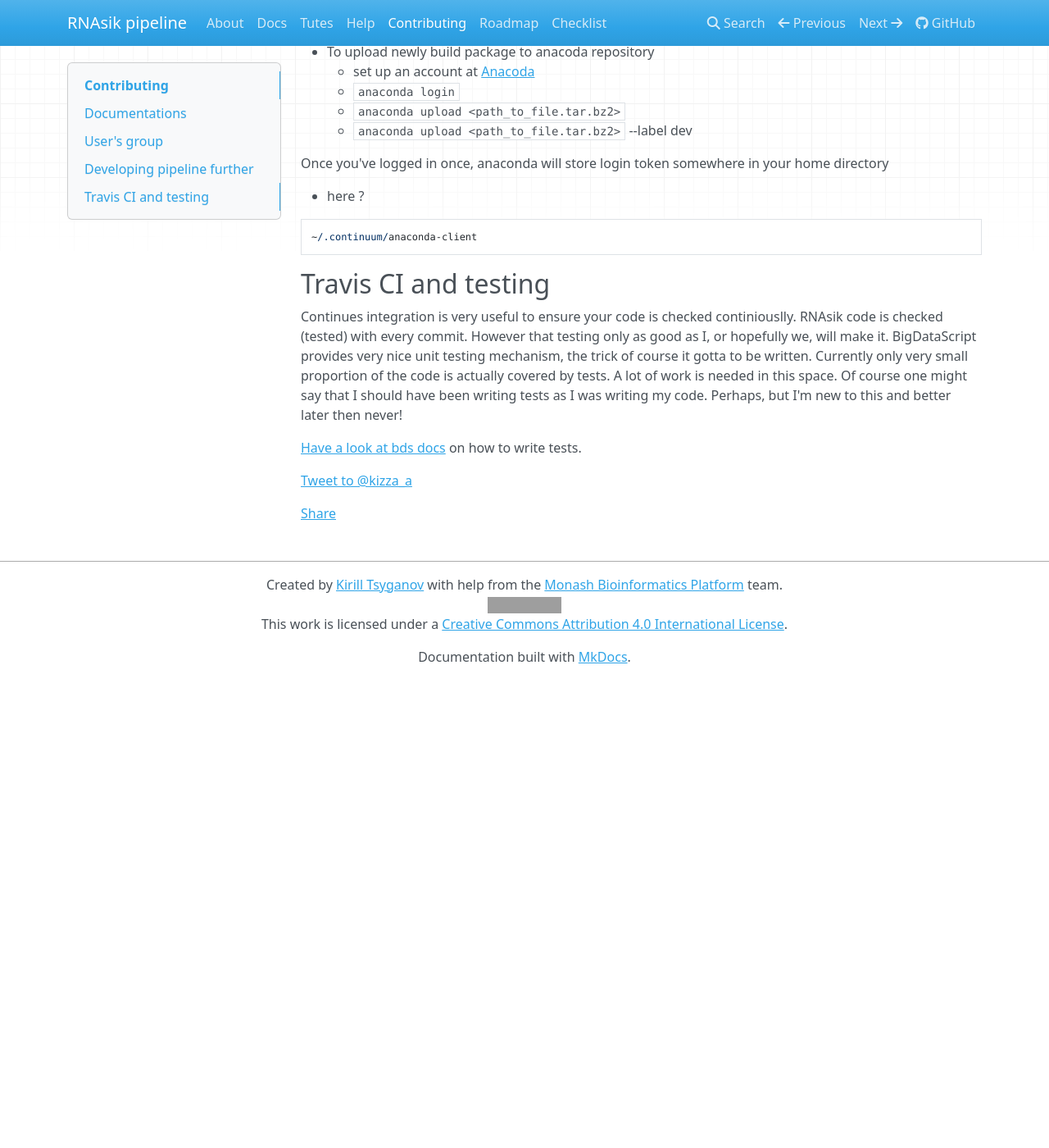
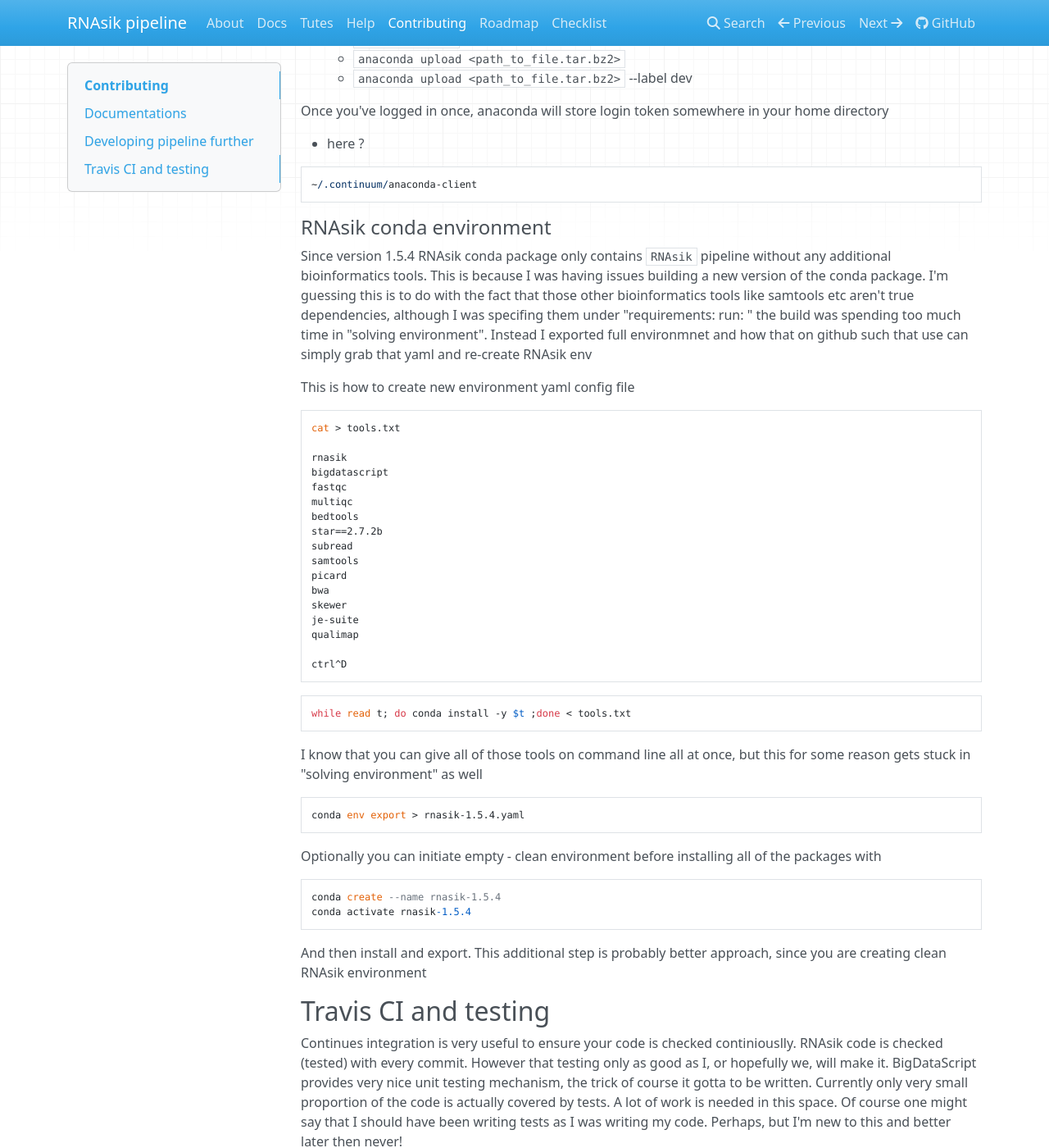
Before and after one commit to MonashBioinformaticsPlatform/RNAsik-pipe, an MkDocs documentation site: the page built from docs/contrib.md, in a window 1280 px wide and 1400 px high, scrolled down 2450 px. Shown: the whole window at 82% size. Built offline with MkDocs 1.6.1, drawn with Linux system fonts in a browser that asks for light colours; nearby versions of some CDN libraries; comment, search, counter and statistics services are not loaded; before the commit the page ends 3279 px from its top, so only the background shows below that; some of the changed text lies outside the part shown; grey boxes are pictures that could not be loaded.

Commit message:
updated docs with installation instructions and contributions also in this commit updated version of the quick_install.bash script

````diff
--- a/docs/contrib.md
+++ b/docs/contrib.md
@@ -46,10 +46,6 @@ mkdocs server
 
 This will give you live updates to you copy of the docs, default URL should be [localhost:8000](localhost:8000), but it will tell you that once you've started the server. Then simply use your favourite text editor to edit markdown documents. Commit your changes, don't be afraid to be verbose, say what you've added/changed/removed in your commit message. And send me PR.
 
-## User's group
-
-[Just jump in and do it!](https://groups.google.com/forum/#!forum/rnasik)
-
 ## Developing pipeline further
 
 I need to write a more comprehensive developer guide at sometime soon. Any contributions are again extremely welcomed and again as I've mentioned in the [documentations](#documentations) section above, any contributions need to come through pull request (PR).
@@ -63,13 +59,15 @@ arguments hidden from main help menu, but if you take a pick at this file you'll
 
 #### Building conda package
 
-First of all you need to set up your conda environment. If you don't have `conda` installed get it first.
+First of all you need to install (mini)conda.
 
 - download [miniconda](https://conda.io/miniconda.html) `.sh` installer
 - run it and follow the prompts
 
-```
-bash Miniconda3-latest-Linux-x86_64.sh
+I run it like this
+
+```BASH
+bash Miniconda3-latest-Linux-x86_64.sh -b -p ~/.miniconda
 ```
 
 These are fairly routine steps, but if this is your first time you'll need to do them
@@ -125,6 +122,52 @@ Once you've logged in once, anaconda will store login token somewhere in your ho
 ~/.continuum/anaconda-client
 ```
 
+#### RNAsik conda environment
+
+Since version 1.5.4 RNAsik conda package only contains `RNAsik` pipeline without any additional bioinformatics tools. This is because I was having issues building a new version of the conda package. I'm guessing this is to do with the fact that those other bioinformatics tools like samtools etc aren't true dependencies, although I was specifing them under "requirements: run: " the build was spending too much time in "solving environment".
+Instead I exported full environmnet and how that on github such that use can simply grab that yaml and re-create RNAsik env
+
+This is how to create new environment yaml config file
+
+```
+cat > tools.txt
+
+rnasik
+bigdatascript
+fastqc
+multiqc
+bedtools
+star==2.7.2b
+subread
+samtools
+picard
+bwa
+skewer
+je-suite
+qualimap
+
+ctrl^D
+```
+
+```
+while read t; do conda install -y $t ;done < tools.txt
+```
+
+I know that you can give all of those tools on command line all at once, but this for some reason gets stuck in "solving environment" as well
+
+```
+conda env export > rnasik-1.5.4.yaml
+```
+
+Optionally you can initiate empty - clean environment before installing all of the packages with
+
+```
+conda create --name rnasik-1.5.4
+conda activate rnasik-1.5.4
+```
+
+And then install and export. This additional step is probably better approach, since you are creating clean RNAsik environment
+
 ## Travis CI and testing
 
 Continues integration is very useful to ensure your code is checked continiouslly. RNAsik code is checked (tested)
````
Also changed, not shown: other parts of docs/contrib.md (+2 -3 lines), docs/docs.md (+8 -1 lines), 1 other file.
